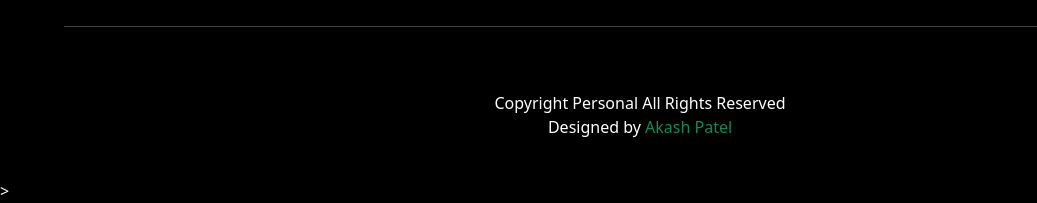
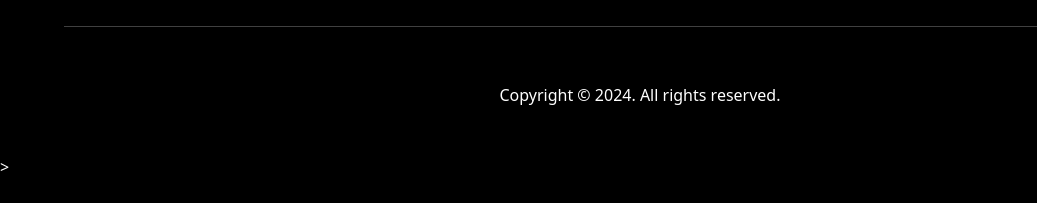
Before and after one commit to Simaransawant/Portfolio-Template, a plain HTML site: page Projects.html in a window 1280 px wide. Shown: the part 1268-1471 px from the top of the page, without its empty margins (0-1037 px from the left). After the commit the page ends 1447 px from the top, so only its background shows below. Drawn offline with nearby package versions, Linux system fonts and the light colour scheme.

Commit message:
Your meaningful commit message here

```diff
--- a/Projects.html
+++ b/Projects.html
@@ -138,8 +138,7 @@
   </div>
 
   <footer class="bg-black w-100 text-center">
-    <p class="pt-3 m-0 text-white">Copyright Personal All Rights Reserved</p>
-    <p class="pb-4 text-white">Designed by <span class="text-success">Akash Patel</span></p>
+    <p class="pt-2 pb-5 m-0 text-white">Copyright © 2024. All rights reserved.</p>
   </footer>
 
   <button id="scrollTopBtn" onclick="scrollToTop()" class="btn btn-success fw-bold fs-5 position-fixed rounded-circle" style="bottom: 20px; right: 20px; width: 50px; height: 50px; display: none; color: black;">
```
Also changed, not shown: Resume.html (+1 -2 lines), about.html (+1 -2 lines), contact.html (+1 -2 lines), index.html (+2 -2 lines).
